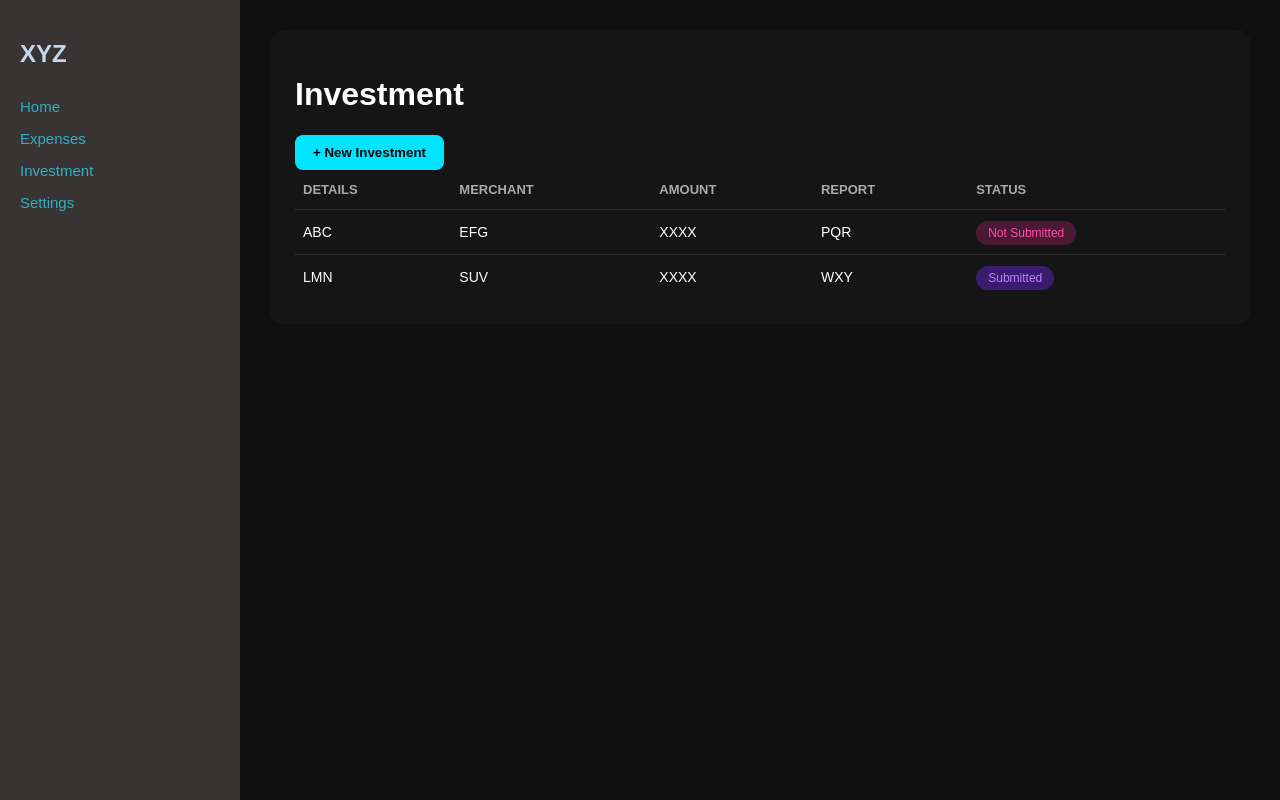
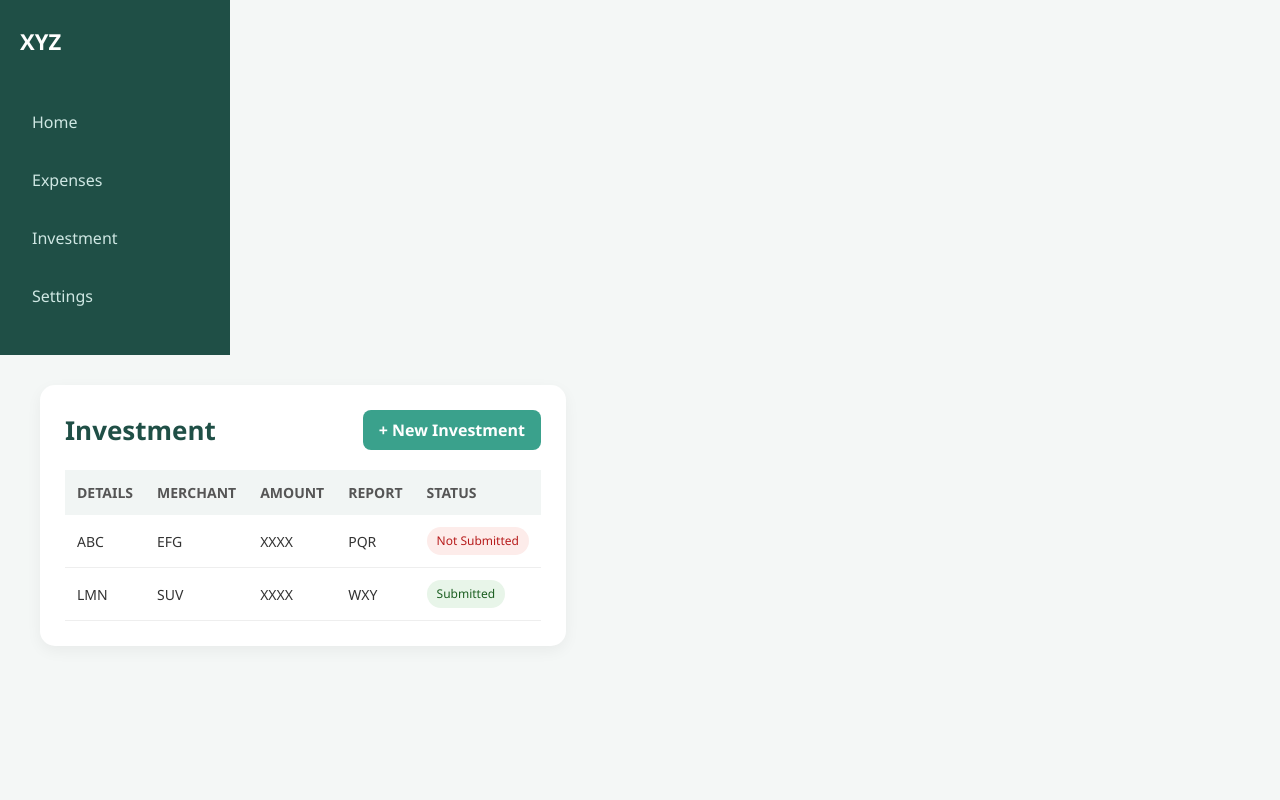
Before and after one commit to Naman-Punamiya/Expense-Tracker, a Django app: page /investment/ in a window 1280 px wide. Run offline with Django 3.2, Linux system fonts and the light colour scheme.

Commit message:
UI Changed for new investment expenses and new expenses

```diff
--- a/static/style.css
+++ b/static/style.css
@@ -1,225 +1,289 @@
-body {
+/* =========================
+   1. GLOBAL RESET
+========================= */
+*,
+*::before,
+*::after {
   margin: 0;
-  font-family: Arial, sans-serif;
-  background: #0e0e0e;
-  color: #ffffff;
+  padding: 0;
+  box-sizing: border-box;
 }
 
-* {
-box-sizing: border-box;
-font-family: Arial, sans-serif;
+body {
+  font-family: 'Segoe UI', sans-serif;
+  background-color: #f4f7f6;
+  color: #333;
+  line-height: 1.5;
 }
+
+/* =========================
+   2. LOGIN PAGE
+========================= */
 .tp {
-height: 100vh;
-margin: 0;
+  min-height: 100vh;
   display: flex;
   justify-content: center;
   align-items: center;
   background: linear-gradient(135deg, #667eea, #764ba2);
 }
+
 .login-box {
-background: #fff;
+  width: 320px;
   padding: 30px;
-width: 320px;
-border-radius: 8px;
-box-shadow: 0 10px 25px rgba(0,0,0,0.2);
+  background: #ffffff;
+  border-radius: 12px;
+  box-shadow: 0 10px 25px rgba(0, 0, 0, 0.15);
 }
+
 .login-box h2 {
-color: #000;
   text-align: center;
   margin-bottom: 20px;
 }
+
 .login-box input {
   width: 100%;
   padding: 10px;
   margin: 10px 0;
+  border-radius: 6px;
   border: 1px solid #ccc;
-border-radius: 4px;
 }
+
 .login-box button {
   width: 100%;
   padding: 10px;
+  border: none;
+  border-radius: 6px;
+  background: #667eea;
+  color: #fff;
+  cursor: pointer;
+  transition: background 0.3s ease;
+}
 
-background: #667eea;
-border: none;
-color: white;
-font-size: 16px;
-border-radius: 4px;
-cursor: pointer;
-}
 .login-box button:hover {
   background: #5a67d8;
 }
+
 .login-box p {
   text-align: center;
   margin-top: 15px;
   font-size: 14px;
 }
+
 .login-box a {
   color: #667eea;
   text-decoration: none;
 }
 
-.container {
+/* =========================
+   3. DASHBOARD LAYOUT
+========================= */
+.ExpensePage {
   display: flex;
-  height: 100vh;
+  min-height: 100vh;
 }
 
-/* ===== SIDEBAR ===== */
+.main {
+  flex: 1;
+  padding: 30px 40px;
+}
+
+/* =========================
+   4. SIDEBAR
+========================= */
 .sidebar {
-  width: 240px;
-  background: #383434;
-  color: rgb(200, 214, 235);
-  padding: 20px;
+  width: 230px;
+  background: #1f4f46;
+  padding: 25px 20px;
+  color: #fff;
 }
 
 .sidebar h2 {
-  margin-bottom: 30px;
+  font-size: 22px;
+  margin-bottom: 40px;
 }
 
 .sidebar a {
   display: block;
-  color: #31aec4;
+  padding: 12px;
+  margin-bottom: 10px;
+  border-radius: 8px;
   text-decoration: none;
-  margin: 15px 0;
-  font-size: 15px;
+  color: #cfe7e3;
+  transition: 0.3s;
 }
 
 .sidebar a:hover {
-  color: rgb(144, 207, 132);
+  background: #2c6b5f;
+  color: #fff;
 }
 
-/* ===== MAIN ===== */
-.main {
-  flex: 1;
-  padding: 30px;
-  background: #0f0f0f;
-  color: #ffffff;
+.sidebar .active {
+  background: #3aa18c;
+  color: #fff;
 }
 
-/* ===== CARDS / BOXES ===== */
-.card,
-.expense-card,
-.section-box {
-  background: #151515;
-  padding: 25px;
-  border-radius: 12px;
+/* =========================
+   5. HEADER SECTION
+========================= */
+.header-actions {
+  display: flex;
+  align-items: center;
+  justify-content: space-between;
+  margin-bottom: 30px;
 }
 
-/* ===== HOME PAGE ===== */
-.top {
-  display: flex;
-  justify-content: space-between;
-  align-items: center;
+.header-actions h1 {
+  font-size: 26px;
+  color: #1f4f46;
 }
 
+.header-actions .buttons {
+  display: flex;
+  gap: 15px;
+}
+
+/* =========================
+   6. BUTTON SYSTEM
+========================= */
+.btn {
+  padding: 10px 18px;
+  border-radius: 8px;
+  text-decoration: none;
+  font-weight: 600;
+  display: inline-block;
+  transition: all 0.3s ease;
+}
+
+.btn-primary {
+  background: #3aa18c;
+  color: #fff;
+}
+
+.btn-primary:hover {
+  background: #2c6b5f;
+}
+
+.btn-secondary {
+  background: #e6f4f1;
+  color: #1f4f46;
+}
+
+.btn-secondary:hover {
+  background: #cce7e2;
+}
+
+/* =========================
+   7. SUMMARY CARDS
+========================= */
 .cards {
-  display: grid;
-  grid-template-columns: repeat(2, 1fr);
+  display: flex;
   gap: 20px;
-  margin-top: 25px;
+  margin-bottom: 30px;
 }
 
 .card {
-  box-shadow: 0 4px 12px rgba(0,0,0,0.7);
+  flex: 1;
+  background: #fff;
+  padding: 20px;
+  border-radius: 15px;
+  box-shadow: 0 5px 15px rgba(0,0,0,0.05);
 }
 
-/* ===== BUTTONS ===== */
-.actions {
-  margin-top: 25px;
-  display: flex;
-  gap: 10px;
+.card h3 {
+  font-size: 14px;
+  color: #888;
+  margin-bottom: 10px;
 }
 
-.actions button,
-.header button {
-  padding: 10px 18px;
-  border: none;
-  border-radius: 8px;
-  background: #00e5ff;
-  color: #000;
-  cursor: pointer;
+.card p {
+  font-size: 22px;
   font-weight: bold;
+  color: #1f4f46;
 }
 
-.actions button:hover,
-.header button:hover {
-  background: #1bc7d8;
+/* =========================
+   8. TABLE SECTION
+========================= */
+.table-wrapper {
+  background: #fff;
+  padding: 25px;
+  border-radius: 15px;
+  box-shadow: 0 5px 15px rgba(0,0,0,0.05);
 }
 
-/* ===== BUTTON LINKS ===== */
-.btn {
-  display: inline-block;
-  padding: 10px 18px;
-  border-radius: 8px;
-  background: #00e5ff;
-  color: #000;
-  text-decoration: none;
-  font-weight: light;
-  cursor: pointer;
+.table-wrapper h2 {
+  margin-bottom: 15px;
+  color: #1f4f46;
 }
 
-.btn:hover {
-  background: #1bc7d8;
-}
-
-/* ===== TABLES ===== */
 table {
   width: 100%;
   border-collapse: collapse;
 }
 
-th {
-  text-align: left;
-  font-size: 13px;
-  color: #aaa;
-  padding: 12px 8px;
+thead {
+  background: #f1f5f4;
 }
 
-td {
-  padding: 14px 8px;
-  border-top: 1px solid #333;
+th, td {
+  padding: 12px;
+  text-align: left;
   font-size: 14px;
 }
 
-tr:hover {
-  background: #1c1c1c;
+th {
+  color: #555;
 }
 
-/* ===== BADGES ===== */
+tbody tr {
+  border-bottom: 1px solid #eee;
+}
+
+tbody tr:hover {
+  background: #f9fbfb;
+}
+
+/* =========================
+   9. BADGES
+========================= */
 .badge {
-  padding: 4px 10px;
+  padding: 5px 10px;
+  border-radius: 20px;
+  font-size: 12px;
+  color: #fff;
+}
+
+.travel { background: #3aa18c; }
+.food { background: #f4a261; }
+.software { background: #6c63ff; }
+
+/* =========================
+   10. STATUS TAGS
+========================= */
+.status {
+  padding: 5px 10px;
   border-radius: 20px;
   font-size: 12px;
 }
 
-.travel { background: #2c2f5a; color: #b3bbff; }
-.food { background: #4a1e1e; color: #ff9b9b; }
-.software { background: #3c1c3c; color: #ffb0ff; }
-
-/* ===== STATUS ===== */
-.status {
-  padding: 5px 12px;
-  border-radius: 20px;
-  font-size: 12px;
+.submitted {
+  background: #d4edda;
+  color: #2e7d32;
 }
 
 .not-submitted {
-  background: #4b1836;
-  color: #ff4da6;
+  background: #fff3cd;
+  color: #856404;
 }
 
-.submitted {
-  background: #3b1b6f;
-  color: #b983ff;
-}
-
-/* ===== FORMS ===== */
+/* =========================
+   11. FORM STYLING
+========================= */
 .form label {
   display: block;
   margin: 12px 0 6px;
-  color: #aaa;
   font-size: 14px;
+  color: #666;
 }
 
 .form input,
@@ -227,10 +291,8 @@ tr:hover {
 .form select {
   width: 100%;
   padding: 10px;
-  background: #222;
-  border: none;
   border-radius: 6px;
-  color: #fff;
+  border: 1px solid #ccc;
 }
 
 .row {
@@ -240,43 +302,204 @@ tr:hover {
 
 .upload {
   width: 280px;
-  border: 2px dashed #333;
+  padding: 20px;
+  border: 2px dashed #ccc;
   border-radius: 12px;
-  display: flex;
-  flex-direction: column;
-  align-items: center;
-  justify-content: center;
+  text-align: center;
   color: #777;
 }
 
 .upload span {
   font-size: 40px;
+  display: block;
   margin-bottom: 10px;
 }
 
-/* ===== UTIL ===== */
 .hidden {
   display: none;
 }
-/* ===== INVESTMENT PAGE BUTTON ALIGNMENT ===== */
+
+/* =========================
+   12. RESPONSIVE
+========================= */
+@media (max-width: 900px) {
+
+  .sidebar {
+    display: none;
+  }
+
+  .main {
+    padding: 20px;
+  }
+
+  .cards {
+    flex-direction: column;
+  }
+
+  .header-actions {
+    flex-direction: column;
+    align-items: flex-start;
+    gap: 15px;
+  }
+}
+
+/* ==============================
+   INVESTMENT PAGE EXTRA STYLES
+============================== */
+
+.investment-page {
+  display: flex;
+  min-height: 100vh;
+  background-color: #f4f7f6;
+}
+
+/* Sidebar and main inside Investment page only */
+.investment-page .sidebar {
+  width: 230px;
+  background: #1f4f46;
+  padding: 25px 20px;
+  color: #fff;
+}
+
+.investment-page .main {
+  flex: 1;
+  padding: 30px 40px;
+}
+
+/* ==============================
+   HEADER SECTION
+============================== */
 .investment-page .header {
   display: flex;
-  justify-content: space-between; /* pushes title left, button right */
+  justify-content: space-between;
   align-items: center;
-  margin-bottom: 15px;
+  margin-bottom: 20px;
+}
+
+.investment-page .header h1 {
+  font-size: 26px;
+  color: #1f4f46;
 }
 
 .investment-page .header .btn {
-  padding: 10px 18px;
-  border: none;
+  padding: 8px 16px;
   border-radius: 8px;
-  background: #00e5ff;
-  color: #000;
-  cursor: pointer;
-  text-decoration: none; /* if using <a> for button */
-  font-weight: bold;
+  font-weight: 600;
+  text-decoration: none;
+  display: inline-block;
+  transition: all 0.3s ease;
 }
 
-.investment-page .header .btn:hover {
-  background: #1bc7d8;
+/* Primary Button */
+.investment-page .btn.primary {
+  background-color: #3aa18c;
+  color: #fff;
 }
+
+.investment-page .btn.primary:hover {
+  background-color: #2c6b5f;
+}
+
+/* ==============================
+   TABLE CARD / CONTENT
+============================== */
+.investment-page .expense-card {
+  background: #fff;
+  padding: 25px;
+  border-radius: 15px;
+  box-shadow: 0 5px 15px rgba(0,0,0,0.05);
+}
+
+.investment-page .expense-card table {
+  width: 100%;
+  border-collapse: collapse;
+}
+
+.investment-page .expense-card thead {
+  background-color: #f1f5f4;
+}
+
+.investment-page .expense-card th,
+.investment-page .expense-card td {
+  padding: 12px;
+  text-align: left;
+  font-size: 14px;
+}
+
+.investment-page .expense-card th {
+  color: #555;
+}
+
+.investment-page .expense-card tbody tr {
+  border-bottom: 1px solid #eee;
+}
+
+.investment-page .expense-card tbody tr:hover {
+  background-color: #f9fbfb;
+}
+
+/* ==============================
+   STATUS TAGS
+============================== */
+.investment-page .status {
+  padding: 5px 10px;
+  border-radius: 20px;
+  font-size: 12px;
+  display: inline-block;
+}
+
+.investment-page .submitted {
+  background-color: #e8f5e9;
+  color: #1b5e20;
+}
+
+.investment-page .not-submitted {
+  background-color: #fdecea;
+  color: #b71c1c;
+}
+
+/* ==============================
+   RESPONSIVE
+============================== */
+@media (max-width: 900px) {
+  .investment-page .sidebar {
+    display: none;
+  }
+
+  .investment-page .main {
+    padding: 20px;
+  }
+
+  .investment-page .header {
+    flex-direction: column;
+    align-items: flex-start;
+    gap: 15px;
+  }
+
+  .investment-page .header .btn {
+    width: 100%;
+    text-align: center;
+  }
+}
+/* ==============================
+   NEW EXPENSE PAGE LAYOUT FIX
+============================== */
+.new-expense-page .container {
+  display: flex;           /* sidebar + main in a row */
+  min-height: 100vh;       /* full height */
+  gap: 0;                  /* optional, just to remove any gaps */
+}
+
+.new-expense-page .sidebar {
+  flex: 0 0 230px;         /* fixed width */
+  height: 100vh;           /* full height */
+  background-color: #1f4f46;
+  padding: 25px 20px;
+  color: #fff;
+}
+
+.new-expense-page .main {
+  flex: 1;                 /* take remaining space */
+  padding: 30px 40px;
+  background-color: #f4f7f6;
+}
--- a/templates/project_investment.html
+++ b/templates/project_investment.html
@@ -1,4 +1,4 @@
-{%load static%}
+{% load static %}
 <!doctype html>
 <html lang="en">
   <head>
@@ -8,24 +8,28 @@
     <link rel="stylesheet" href="{% static 'style.css' %}" />
   </head>
 
-  <body>
+  <body class = "investment-page">
     <div class="container">
-      <div class="sidebar">
+      <!-- Sidebar -->
+      <aside class="sidebar">
         <h2>XYZ</h2>
-        <a href="{% url 'home'%}">Home</a>
-        <a href="{% url 'expenses'%}">Expenses</a>
-        <a href="{% url 'investment'%}">Investment</a>
-        <a href="{% url 'settings'%}">Settings</a>
-      </div>
+        <a href="{% url 'home' %}">Home</a>
+        <a href="{% url 'expenses' %}">Expenses</a>
+        <a href="{% url 'investment' %}">Investment</a>
+        <a href="{% url 'settings' %}">Settings</a>
+      </aside>
 
+      <!-- Main Content -->
       <div class="main">
         <div class="expense-card">
+
           <div class="header">
             <h1>Investment</h1>
-            <button>+ New Investment</button>
+            <a href="{% url 'add_investment' %}" class="btn primary">+ New Investment</a>
           </div>
 
           <table>
+            <thead>
               <tr>
                 <th>DETAILS</th>
                 <th>MERCHANT</th>
@@ -33,7 +37,9 @@
                 <th>REPORT</th>
                 <th>STATUS</th>
               </tr>
+            </thead>
 
+            <tbody>
               <tr>
                 <td>ABC</td>
                 <td>EFG</td>
@@ -49,6 +55,7 @@
                 <td>WXY</td>
                 <td><span class="status submitted">Submitted</span></td>
               </tr>
+            </tbody>
           </table>
         </div>
       </div>
```
Also changed, not shown: templates/project_expenses.html (+34 -13 lines), templates/project_new_expenses.html (+18 -12 lines), db.sqlite3. Lines whose indentation alone changed are shown as unchanged.
